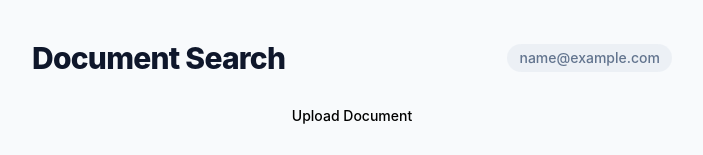
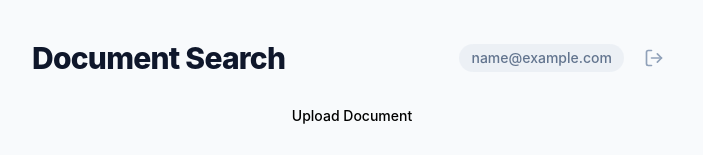
Before and after one commit to dev-marian-vybyranyi/React-Nest-aws-document-search-app, a React (Vite) app in the folder frontend/: page / in a window 1280 px wide. Both pictures are taken after typing "name@example.com" into the empty fields and a click on the button "Continue". Shown: the top 155 px of the page, without its empty margins (288-991 px from the left). Built offline with nearby package versions, Linux system fonts and the light colour scheme; no server answers.

Commit message:
Implement Zustand store for document and user state, and refactor App to render the primary application interface with email gating.

```diff
--- a/frontend/src/App.tsx
+++ b/frontend/src/App.tsx
@@ -4,9 +4,10 @@ import { EmailGate } from "./components/EmailGate";
 import { UploadButton } from "./components/UploadButton";
 import { DocumentList } from "./components/DocumentList";
 import { SearchBar } from "./components/SearchBar";
+import { LogOut } from "lucide-react";
 
 function App() {
-  const userEmail = useDocumentStore((s) => s.userEmail);
+  const { userEmail, clearUserEmail } = useDocumentStore();
 
   if (!userEmail) {
     return (
@@ -24,7 +25,16 @@ function App() {
         <div className="max-w-2xl mx-auto py-10 px-4 flex flex-col gap-6">
           <div className="flex items-center justify-between">
             <h1 className="text-3xl font-extrabold text-slate-900 tracking-tight">Document Search</h1>
-            <span className="text-sm font-medium text-slate-500 bg-slate-200/50 px-3 py-1 rounded-full">{userEmail}</span>
+            <div className="flex items-center gap-3">
+              <span className="text-sm font-medium text-slate-500 bg-slate-200/50 px-3 py-1 rounded-full">{userEmail}</span>
+              <button
+                onClick={clearUserEmail}
+                className="text-slate-400 hover:text-red-500 hover:bg-red-50 p-2 rounded-full transition-colors flex items-center justify-center cursor-pointer"
+                title="Logout"
+              >
+                <LogOut className="w-5 h-5" />
+              </button>
+            </div>
           </div>
 
           <UploadButton />
--- a/frontend/src/store/documentStore.ts
+++ b/frontend/src/store/documentStore.ts
@@ -15,6 +15,7 @@ interface DocumentStore {
   isUploading: boolean;
 
   setUserEmail: (email: string) => void;
+  clearUserEmail: () => void;
   fetchDocuments: () => Promise<void>;
   uploadDocument: (file: File) => Promise<void>;
   removeDocument: (id: string) => Promise<void>;
@@ -35,6 +36,11 @@ export const useDocumentStore = create<DocumentStore>((set, get) => ({
   setUserEmail: (email: string) => {
     localStorage.setItem("userEmail", email);
     set({ userEmail: email });
+  },
+
+  clearUserEmail: () => {
+    localStorage.removeItem("userEmail");
+    set({ userEmail: null, documents: [], searchResults: [] });
   },
 
   fetchDocuments: async () => {
```
